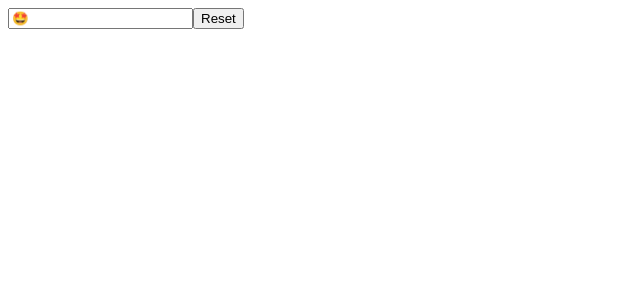
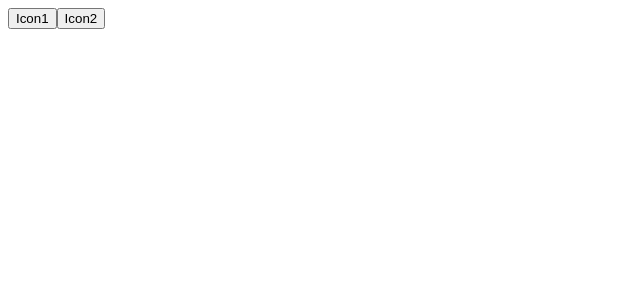
Before and after one commit to aeinmananni/react-use, a React (Vite) app: page / in a window 1280 px wide. Shown: the top 300 px of the page, without its empty margins (0-640 px from the left). Built offline with nearby package versions, Linux system fonts and the light colour scheme.

Commit message:
add useFaveIcon

```diff
--- a/src/App.tsx
+++ b/src/App.tsx
@@ -1,9 +1,9 @@
-import PageTitle from "./components/side-effects/page-title";
+import PageIcon from "./components/side-effects/page-icon";
 
 const App = () => {
   return (
     <>
-      <PageTitle />
+      <PageIcon />
     </>
   );
 };
--- /dev/null
+++ b/src/components/side-effects/page-icon.tsx
@@ -0,0 +1,16 @@
+import { useState } from "react";
+import { useFavicon } from "react-use";
+import icon1 from "../icons/icon1.png";
+import icon2 from "../icons/icon2.png";
+const PageIcon = () => {
+  const [icon, setIcon] = useState<string>();
+  useFavicon(icon ?? "");
+  return (
+    <div>
+      <button onClick={() => setIcon(icon1)}>Icon1</button>
+      <button onClick={() => setIcon(icon2)}>Icon2</button>
+    </div>
+  );
+};
+
+export default PageIcon;
```
Also changed, not shown: src/components/icons/icon1.png (added), src/components/icons/icon2.png (added).
